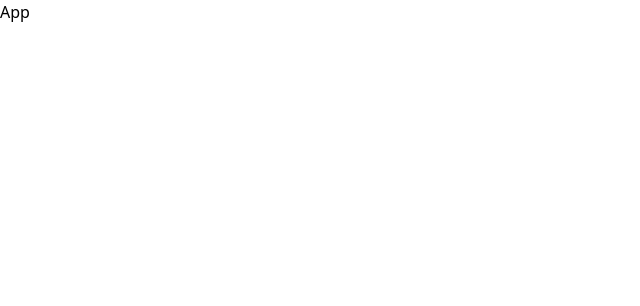
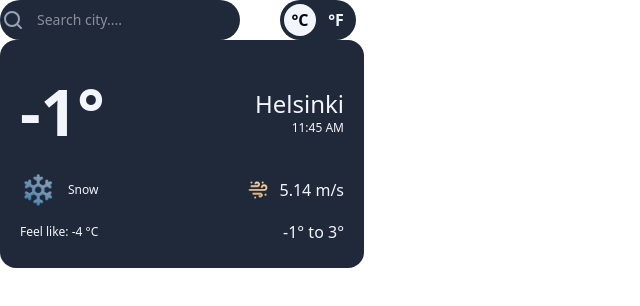
Before and after one commit to sercansimsek/weather-app, a React (Vite) app: page / in a window 1280 px wide. Shown: the top 306 px of the page, without its empty margins (0-640 px from the left). Built offline with nearby package versions, Linux system fonts and the light colour scheme.

Commit message:
SearchBar component added

```diff
--- a/index.html
+++ b/index.html
@@ -4,6 +4,17 @@
 		<meta charset="UTF-8" />
 
 		<meta name="viewport" content="width=device-width, initial-scale=1.0" />
+		<meta name="description" content="Weather App" />
+		<meta
+			name="keywords"
+			content="HTML, CSS, JavaScript, React.js, TailwindCSS"
+		/>
+		<link rel="preconnect" href="https://fonts.googleapis.com" />
+		<link rel="preconnect" href="https://fonts.gstatic.com" crossorigin />
+		<link
+			href="https://fonts.googleapis.com/css2?family=Inter:ital,opsz,wght@0,14..32,100..900;1,14..32,100..900&family=Lato:ital,wght@0,100;0,300;0,400;0,700;0,900;1,100;1,300;1,400;1,700;1,900&family=Outfit:wght@100..900&family=Poppins:ital,wght@0,100;0,200;0,300;0,400;0,500;0,600;0,700;0,800;0,900;1,100;1,200;1,300;1,400;1,500;1,600;1,700;1,800;1,900&family=Roboto+Mono:ital,wght@0,100..700;1,100..700&family=Sora:wght@100..800&display=swap"
+			rel="stylesheet"
+		/>
 		<title>Weather App</title>
 	</head>
 	<body>
--- a/src/App.jsx
+++ b/src/App.jsx
@@ -1,7 +1,12 @@
-
+import { MainInfo } from "./components/MainInfo/MainInfo";
+import { SearchBar } from "./components/SearchBar/SearchBar";
+// import bcgImage from './assets/images/earth.png';
 
 export const App = () => {
-  return (
-    <div>App</div>
-  )
-}
+	return (
+		<div>
+			<SearchBar />
+			<MainInfo />
+		</div>
+	);
+};
--- /dev/null
+++ b/src/components/MainInfo/MainInfo.jsx
@@ -0,0 +1,33 @@
+import snowFlakeImg from "../../assets/images/13d.png";
+import windImage from "../../assets/images/wind.png";
+
+export const MainInfo = () => {
+	return (
+		<div className="grid grid-cols-2 justify-center items-center gap-3 max-w-[364px] rounded-2xl bg-[#20293A] px-5 py-6 text-[#F2F5F9]">
+			<div className=" font-semibold text-[64px]">-1&deg;</div>
+
+			<div className="flex flex-col text-end">
+				<p className="font-medium text-2xl">Helsinki</p>
+				<p className="font-medium text-xs">11:45 AM</p>
+			</div>
+
+			<div className="flex justify-start gap-3 items-center">
+				<img src={snowFlakeImg} alt="snowflake" className="h-9 w-9" />
+				<p className="text-xs font-base">Snow</p>
+			</div>
+
+			<div className="flex gap-3 justify-end items-center">
+				<img src={windImage} alt="wind image" className="h-5 w-5" />
+				<p className="font-medium text-base">5.14 m/s</p>
+			</div>
+
+			<div className="font-medium text-xs">
+				<p>Feel like: -4 &deg;C</p>
+			</div>
+
+			<div className="text-end">
+				<p>-1&deg; to 3&deg;</p>
+			</div>
+		</div>
+	);
+};
--- /dev/null
+++ b/src/components/SearchBar/SearchBar.jsx
@@ -0,0 +1,33 @@
+import searchIcon from "../../assets/images/Search.svg";
+
+export const SearchBar = () => {
+	return (
+		<div className="flex w-[364px] gap-10">
+			<div className="flex gap-3 justify-center items-center bg-[#20293A] w-[240px] rounded-3xl text-[#F2F5F9] placeholder-[#F2F5F9]">
+				<img src={searchIcon} alt="search Icon" className="h-6 w-6" />
+				<input
+					type="text"
+					placeholder="Search city...."
+					className="outline-none text-sm font-medium"
+				/>
+			</div>
+
+			<div>
+				<div className="flex items-center justify-between h-[40px] w-[76px] bg-[#20293A] rounded-3xl p-1">
+					<div className="flex items-center justify-center h-8 w-8 bg-[#F2F5F9] rounded-full text-[#030616] font-bold text-base">
+						&deg;C
+					</div>
+					<div className="flex items-center justify-center h-8 w-8 text-[#F2F5F9] font-bold text-base">
+						&deg;F
+					</div>
+				</div>
+
+				{/* <div className="flex items-center justify-end h-[40px] w-[76px] bg-[#20293A] rounded-3xl">
+					<div className="flex items-center justify-center h-8 w-8 bg-[#20293A] rounded-full text-[#F2F5F9] font-bold text-base">
+						&deg;F
+					</div>
+				</div> */}
+			</div>
+		</div>
+	);
+};
```
